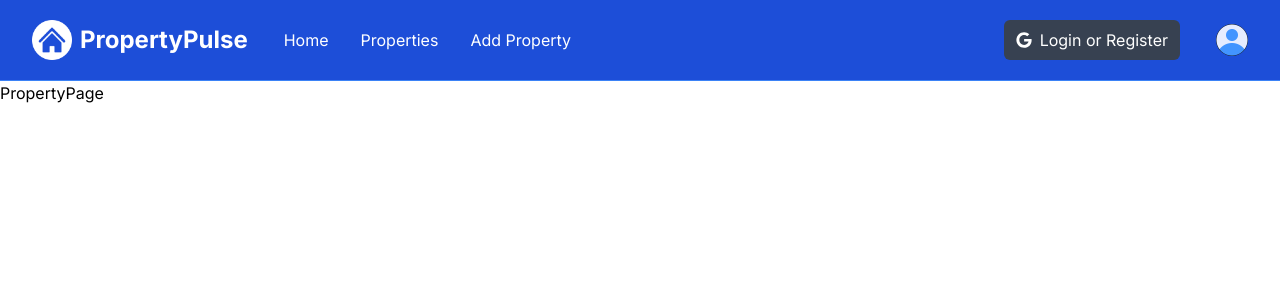
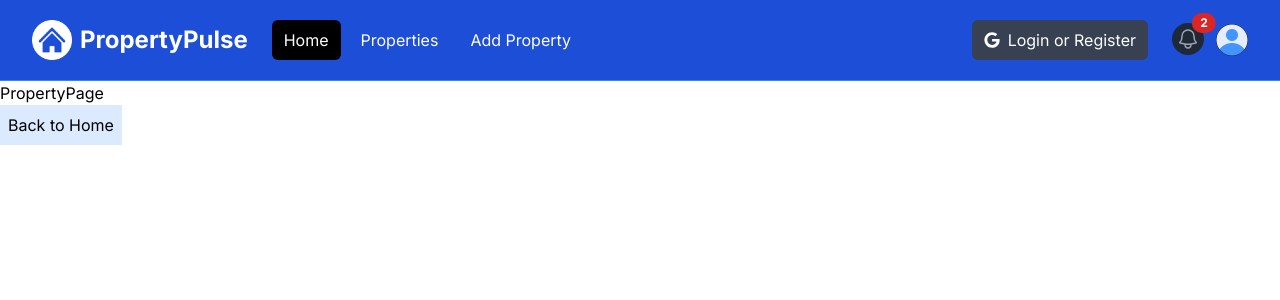
Before and after one commit to Henok-Al/realtor-property, a Next.js app: page /properties/1 in a window 1280 px wide. Shown: the top 300 px of the page. Built offline with nearby package versions, Linux system fonts and the light colour scheme.

Commit message:
navbar fix

```diff
--- a/app/layout.tsx
+++ b/app/layout.tsx
@@ -1,6 +1,6 @@
 import type { Metadata } from "next";
 import { Inter } from "next/font/google";
-import '@/assets/styles/globals.css';
+import "@/assets/styles/globals.css";
 import Navbar from "@/components/Navbar";
 
 const inter = Inter({ subsets: ["latin"] });
@@ -18,7 +18,9 @@ export default function MainLayout({
   return (
     <html lang="en">
       <body className={inter.className}>
-        <Navbar />{children}</body>
+        <Navbar />
+        {children}
+      </body>
     </html>
   );
 }
--- a/app/properties/[id]/page.tsx
+++ b/app/properties/[id]/page.tsx
@@ -1,18 +1,31 @@
-"use client"
-import { useRouter,useParams,useSearchParams,usePathname } from 'next/navigation';
+"use client";
+import {
+  useRouter,
+  useParams,
+  useSearchParams,
+  usePathname,
+} from "next/navigation";
 
 const PropertyPage = () => {
-    const router = useRouter()
-    const {id} = useParams()
-    const searchParams = useSearchParams()
-    const name = searchParams.get('name');
-    const pathname = usePathname()
-    console.log(router);
-    console.log(id);
-    console.log(name)
-    console.log(pathname)
-    return <div>PropertyPage
-
-    </div>;
-  };
-  export default PropertyPage;
+  const router = useRouter();
+  const { id } = useParams();
+  const searchParams = useSearchParams();
+  const name = searchParams.get("name");
+  const pathname = usePathname();
+  console.log(router);
+  console.log(id);
+  console.log(name);
+  console.log(pathname);
+  return (
+    <div>
+      PropertyPage
+      <button
+        className="block bg-blue-100 p-2"
+        onClick={() => router.replace("/")}
+      >
+        Back to Home
+      </button>
+    </div>
+  );
+};
+export default PropertyPage;
--- a/components/Navbar.tsx
+++ b/components/Navbar.tsx
@@ -1,82 +1,77 @@
-"use client"
-import { useState } from 'react';
-import Image from 'next/image';
-import Link from 'next/link';
-import logo from '@/assets/images/logo-white.png';
-import profileDefault from '@/assets/images/profile.png';
-import { FaGoogle } from 'react-icons/fa';
-import {usePathname} from 'next/navigation'
+"use client";
+
+import Image from "next/image";
+import logo from "@/assets/images/logo-white.png";
+import profileDefault from "@/assets/images/profile.png";
+import Link from "next/link";
+import { BiLinkAlt } from "react-icons/bi";
+import { FaGoogle } from "react-icons/fa";
+
+import { useState } from "react";
 
 const Navbar = () => {
   const [isMobileMenuOpen, setIsMobileMenuOpen] = useState(false);
   const [isProfileMenuOpen, setIsProfileMenuOpen] = useState(false);
-
-  const pathname = usePathname()
-
-
-
   return (
-    <nav className='bg-blue-700 border-b border-blue-500'>
-      <div className='mx-auto max-w-7xl px-2 sm:px-6 lg:px-8'>
-        <div className='relative flex h-20 items-center justify-between'>
-          <div className='absolute inset-y-0 left-0 flex items-center md:hidden'>
+    <nav className="bg-blue-700 border-b border-blue-500">
+      <div className="mx-auto max-w-7xl px-2 sm:px-6 lg:px-8">
+        <div className="relative flex h-20 items-center justify-between">
+          <div className="absolute inset-y-0 left-0 flex items-center md:hidden">
             {/* <!-- Mobile menu button--> */}
             <button
-              type='button'
-              id='mobile-dropdown-button'
-              className='relative inline-flex items-center justify-center rounded-md p-2 text-gray-400 hover:bg-gray-700 hover:text-white focus:outline-none focus:ring-2 focus:ring-inset focus:ring-white'
-              aria-controls='mobile-menu'
-              aria-expanded={isMobileMenuOpen}
+              type="button"
+              id="mobile-dropdown-button"
+              className="relative inline-flex items-center justify-center rounded-md p-2 text-gray-400 hover:bg-gray-700 hover:text-white focus:outline-none focus:ring-2 focus:ring-inset focus:ring-white"
+              aria-controls="mobile-menu"
+              aria-expanded="false"
               onClick={() => setIsMobileMenuOpen((prev) => !prev)}
             >
-              <span className='absolute -inset-0.5'></span>
-              <span className='sr-only'>Open main menu</span>
+              <span className="absolute -inset-0.5"></span>
+              <span className="sr-only">Open main menu</span>
               <svg
-                className='block h-6 w-6'
-                fill='none'
-                viewBox='0 0 24 24'
-                strokeWidth='1.5'
-                stroke='currentColor'
-                aria-hidden='true'
+                className="block h-6 w-6"
+                fill="none"
+                viewBox="0 0 24 24"
+                strokeWidth="1.5"
+                stroke="currentColor"
+                aria-hidden="true"
               >
                 <path
-                  strokeLinecap='round'
-                  strokeLinejoin='round'
-                  d='M3.75 6.75h16.5M3.75 12h16.5m-16.5 5.25h16.5'
+                  strokeLinecap="round"
+                  strokeLinejoin="round"
+                  d="M3.75 6.75h16.5M3.75 12h16.5m-16.5 5.25h16.5"
                 />
               </svg>
             </button>
           </div>
 
-          <div className='flex flex-1 items-center justify-center md:items-stretch md:justify-start'>
+          <div className="flex flex-1 items-center justify-center md:items-stretch md:justify-start">
             {/* <!-- Logo --> */}
-            <Link className='flex flex-shrink-0 items-center' href='/'>
-              <Image className='h-10 w-auto' src={logo} alt='PropertyPulse' />
+            <Link className="flex flex-shrink-0 items-center" href="/">
+              <Image className="h-10 w-auto" src={logo} alt="PropertyPulse" />
 
-              <span className='hidden md:block text-white text-2xl font-bold ml-2'>
+              <span className="hidden md:block text-white text-2xl font-bold ml-2">
                 PropertyPulse
               </span>
             </Link>
             {/* <!-- Desktop Menu Hidden below md screens --> */}
-            <div className='hidden md:ml-6 md:block'>
-              <div className='flex space-x-2'>
+            <div className="hidden md:ml-6 md:block">
+              <div className="flex space-x-2">
                 <Link
-                  href='/'
-                  className={`${pathname === "/" ? 'bg-black' : ''} text-white hover:bg-gray-900 hover:text-white rounded-md px-3 py-2`}
+                  href="/"
+                  className="text-white bg-black hover:bg-gray-900 hover:text-white rounded-md px-3 py-2"
                 >
                   Home
                 </Link>
                 <Link
-                  href='/properties'
-                  className={`${pathname === '/properties'? 'bg-black': ''} text-white hover:bg-gray-900 hover:text-white rounded-md px-3 py-2`}
+                  href="/properties"
+                  className="text-white hover:bg-gray-900 hover:text-white rounded-md px-3 py-2"
                 >
                   Properties
                 </Link>
                 <Link
-      href='/properties/add'
-      className={`${
-        pathname === '/properties/add' ? 'bg-black' : ''
-      } text-white hover:bg-gray-900 hover:text-white rounded-md px-3 py-2`}
+                  href="/property/add"
+                  className="text-white hover:bg-gray-900 hover:text-white rounded-md px-3 py-2"
                 >
                   Add Property
                 </Link>
@@ -85,35 +80,61 @@ const Navbar = () => {
           </div>
 
           {/* <!-- Right Side Menu (Logged Out) --> */}
-          <div className='hidden md:block md:ml-6'>
-            <div className='flex items-center'>
-              <button className='flex items-center text-white bg-gray-700 hover:bg-gray-900 hover:text-white rounded-md px-3 py-2'>
-                <FaGoogle className='text-white mr-2' />
+          <div className="hidden md:block md:ml-6">
+            <div className="flex items-center">
+              <button className="flex items-center text-white bg-gray-700 hover:bg-gray-900 hover:text-white rounded-md px-3 py-2">
+                <FaGoogle className="text-white mr-2" />
                 <span>Login or Register</span>
               </button>
             </div>
           </div>
 
           {/* <!-- Right Side Menu (Logged In) --> */}
-          <div className='absolute inset-y-0 right-0 flex items-center pr-2 md:static md:inset-auto md:ml-6 md:pr-0'>
-            <div className='relative ml-3'>
+          <div className="absolute inset-y-0 right-0 flex items-center pr-2 md:static md:inset-auto md:ml-6 md:pr-0">
+            <Link href="/messages" className="relative group">
+              <button
+                type="button"
+                className="relative rounded-full bg-gray-800 p-1 text-gray-400 hover:text-white focus:outline-none focus:ring-2 focus:ring-white focus:ring-offset-2 focus:ring-offset-gray-800"
+              >
+                <span className="absolute -inset-1.5"></span>
+                <span className="sr-only">View notifications</span>
+                <svg
+                  className="h-6 w-6"
+                  fill="none"
+                  viewBox="0 0 24 24"
+                  strokeWidth="1.5"
+                  stroke="currentColor"
+                  aria-hidden="true"
+                >
+                  <path
+                    strokeLinecap="round"
+                    strokeLinejoin="round"
+                    d="M14.857 17.082a23.848 23.848 0 005.454-1.31A8.967 8.967 0 0118 9.75v-.7V9A6 6 0 006 9v.75a8.967 8.967 0 01-2.312 6.022c1.733.64 3.56 1.085 5.455 1.31m5.714 0a24.255 24.255 0 01-5.714 0m5.714 0a3 3 0 11-5.714 0"
+                  />
+                </svg>
+              </button>
+              <span className="absolute top-0 right-0 inline-flex items-center justify-center px-2 py-1 text-xs font-bold leading-none text-white transform translate-x-1/2 -translate-y-1/2 bg-red-600 rounded-full">
+                2
+                {/* <!-- Replace with the actual number of notifications --> */}
+              </span>
+            </Link>
+            {/* <!-- Profile dropdown button --> */}
+            <div className="relative ml-3">
               <div>
                 <button
-                  type='button'
-                  className='relative flex rounded-full bg-gray-800 text-sm focus:outline-none focus:ring-2 focus:ring-white focus:ring-offset-2 focus:ring-offset-gray-800'
-                  id='user-menu-button'
-                  aria-expanded={isProfileMenuOpen}
-                  aria-haspopup='true'
+                  type="button"
+                  className="relative flex rounded-full bg-gray-800 text-sm focus:outline-none focus:ring-2 focus:ring-white focus:ring-offset-2 focus:ring-offset-gray-800"
+                  id="user-menu-button"
+                  aria-expanded="false"
+                  aria-haspopup="true"
                   onClick={() => setIsProfileMenuOpen((prev) => !prev)}
                 >
-                  <span className='absolute -inset-1.5'></span>
-                  <span className='sr-only'>Open user menu</span>
+                  <span className="absolute -inset-1.5"></span>
+                  <span className="sr-only">Open user menu</span>
                   <Image
-                    className='h-8 w-8 rounded-full'
+                    className="h-8 w-8 rounded-full"
                     src={profileDefault}
-                    alt=''
-                    width={40}
-                    height={40}
+                    alt=""
                   />
                 </button>
               </div>
@@ -121,42 +142,40 @@ const Navbar = () => {
               {/* <!-- Profile dropdown --> */}
               {isProfileMenuOpen && (
                 <div
-                  id='user-menu'
-                  className='absolute right-0 z-10 mt-2 w-48 origin-top-right rounded-md bg-white py-1 shadow-lg ring-1 ring-black ring-opacity-5 focus:outline-none'
-                  role='menu'
-                  aria-orientation='vertical'
-                  aria-labelledby='user-menu-button'
-                  tabIndex='-1'
+                  id="user-menu"
+                  className=" absolute right-0 z-10 mt-2 w-48 origin-top-right rounded-md bg-white py-1 shadow-lg ring-1 ring-black ring-opacity-5 focus:outline-none"
+                  role="menu"
+                  aria-orientation="vertical"
+                  aria-labelledby="user-menu-button"
+                  tabIndex="-1"
                 >
                   <Link
-                    href='/profile'
-                    className='block px-4 py-2 text-sm text-gray-700'
-                    role='menuitem'
-                    tabIndex='-1'
-                    onClick={() => setIsProfileMenuOpen(false)}
+                    href="/profile"
+                    className="block px-4 py-2 text-sm text-gray-700"
+                    role="menuitem"
+                    tabIndex="-1"
+                    id="user-menu-item-0"
                   >
                     Your Profile
                   </Link>
                   <Link
-                    href='/properties/saved'
-                    className='block px-4 py-2 text-sm text-gray-700'
-                    role='menuitem'
-                    tabIndex='-1'
-                    onClick={() => setIsProfileMenuOpen(false)}
+                    href="/properties/saved"
+                    className="block px-4 py-2 text-sm text-gray-700"
+                    role="menuitem"
+                    tabIndex="-1"
+                    id="user-menu-item-2"
                   >
                     Saved Properties
                   </Link>
-                  <button
-                    className='block px-4 py-2 text-sm text-gray-700'
-                    role='menuitem'
-                    tabIndex='-1'
-                    onClick={() => {
-                      setIsProfileMenuOpen(false);
-                      // Add sign out functionality here
-                    }}
+                  <Link
+                    href="#"
+                    className="block px-4 py-2 text-sm text-gray-700"
+                    role="menuitem"
+                    tabIndex="-1"
+                    id="user-menu-item-2"
                   >
                     Sign Out
-                  </button>
+                  </Link>
                 </div>
               )}
             </div>
@@ -166,33 +185,28 @@ const Navbar = () => {
 
       {/* <!-- Mobile menu, show/hide based on menu state. --> */}
       {isMobileMenuOpen && (
-        <div id='mobile-menu'>
-          <div className='space-y-1 px-2 pb-3 pt-2'>
+        <div className="" id="mobile-menu">
+          <div className="space-y-1 px-2 pb-3 pt-2">
             <Link
-      href='/'
-      className={`${
-        pathname === '/' ? 'bg-black' : ''
-      } text-white block rounded-md px-3 py-2 text-base font-medium`}
+              href="/"
+              className="bg-gray-900 text-white block rounded-md px-3 py-2 text-base font-medium"
             >
               Home
             </Link>
             <Link
-      href='/properties'
-      className={`${
-        pathname === '/properties' ? 'bg-black' : ''
-      } text-white block rounded-md px-3 py-2 text-base font-medium`}
+              href="/properties"
+              className="text-gray-300 hover:bg-gray-700 hover:text-white block rounded-md px-3 py-2 text-base font-medium"
             >
               Properties
             </Link>
             <Link
-      href='/properties/add'
-      className={`${
-        pathname === '/properties/add' ? 'bg-black' : ''
-      } text-white block rounded-md px-3 py-2 text-base font-medium`}
+              href="/properties/add"
+              className="text-gray-300 hover:bg-gray-700 hover:text-white block rounded-md px-3 py-2 text-base font-medium"
             >
               Add Property
             </Link>
-            <button className='flex items-center text-white bg-gray-700 hover:bg-gray-900 hover:text-white rounded-md px-3 py-2'>
+            <button className="flex items-center text-white bg-gray-700 hover:bg-gray-900 hover:text-white rounded-md px-3 py-2 my-4">
+              <FaGoogle className="text-white mr-12" />
               <span>Login or Register</span>
             </button>
           </div>
@@ -201,5 +215,4 @@ const Navbar = () => {
     </nav>
   );
 };
-
 export default Navbar;
--- a/package.json
+++ b/package.json
@@ -12,7 +12,7 @@
     "next": "14.1.4",
     "react": "^18",
     "react-dom": "^18",
-    "react-icons": "^5.0.1"
+    "react-icons": "^5.2.1"
   },
   "devDependencies": {
     "@types/node": "^20",
```
Also changed, not shown: 1 other file (tests, documents, lock files or other folders). Lines whose indentation alone changed are shown as unchanged.
